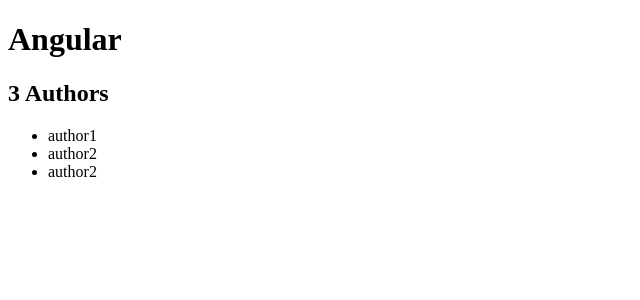
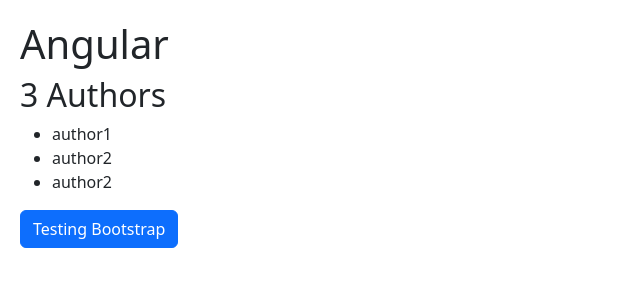
Before and after one commit to DeltaRig/Angular, an Angular app in the folder 02AngularFundamentals.list.authors/: page / in a window 1280 px wide. Shown: the top 300 px of the page, without its empty margins (0-640 px from the left). Built offline with nearby package versions, Linux system fonts and the light colour scheme.

Commit message:
Add bootstrap

```diff
--- a/02AngularFundamentals.list.authors/package.json
+++ b/02AngularFundamentals.list.authors/package.json
@@ -18,6 +18,8 @@
     "@angular/platform-browser": "~13.3.0",
     "@angular/platform-browser-dynamic": "~13.3.0",
     "@angular/router": "~13.3.0",
+    "boostrap": "^2.0.0",
+    "bootstrap": "^5.3.0-alpha1",
     "rxjs": "~7.5.0",
     "tslib": "^2.3.0",
     "zone.js": "~0.11.4"
--- a/02AngularFundamentals.list.authors/src/app/authors/authors.component.ts
+++ b/02AngularFundamentals.list.authors/src/app/authors/authors.component.ts
@@ -10,6 +10,7 @@
               {{ author }}
           </li>
       </ul>
+      <button class="btn btn-primary">Testing Bootstrap</button>
   `
 })
 
--- a/02AngularFundamentals.list.authors/src/styles.css
+++ b/02AngularFundamentals.list.authors/src/styles.css
@@ -1 +1,6 @@
 /* You can add global styles to this file, and also import other style files */
+@import "~bootstrap/dist/css/bootstrap.css";
+
+body {
+    padding: 20px;
+}
```
Also changed, not shown: 2 other files (tests, documents, lock files or other folders).
